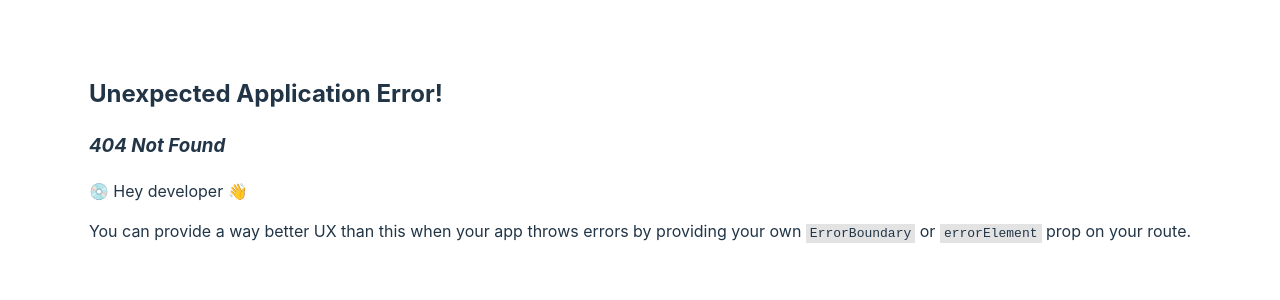
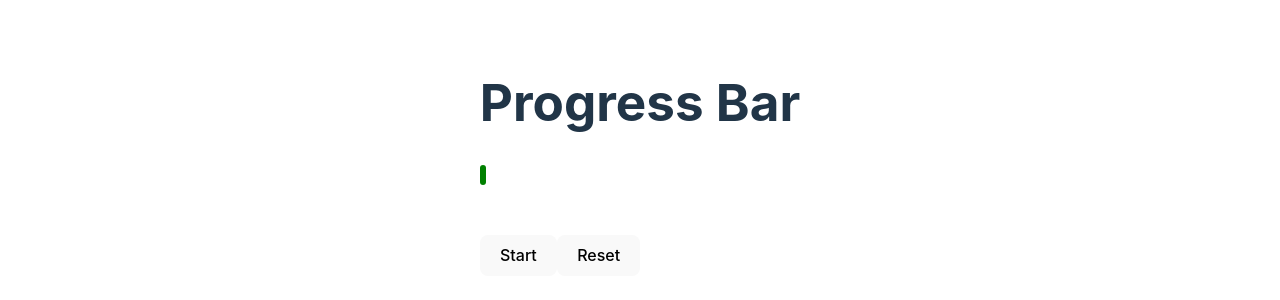
Before and after one commit to exception73/Frontend-Machind-Codiing-Rounds, a React (Vite) app: page /progressbar in a window 1280 px wide. Before the commit this address had no page. Shown: the part 242-542 px from the top of the page. Built offline with nearby package versions, Linux system fonts and the light colour scheme.

Commit message:
progress bar

```diff
--- a/src/App.jsx
+++ b/src/App.jsx
@@ -14,6 +14,7 @@ import Throttle from './Components/Throttle/Throttle.jsx';
 import JobBoard from './Components/JobBoard/JobBoard.jsx';
 import LruCache from './Components/LRUCache/LruCache.jsx';
 import MultiSearchUsers from './Components/MultiSearch Users/MultiSearchUsers.jsx';
+import ProgressBar from './Components/ProgressBar/ProgressBar.jsx';
 
 const router = createBrowserRouter([
   {
@@ -59,6 +60,9 @@ const router = createBrowserRouter([
   }, {
     path : 'searchUser',
     element : <MultiSearchUsers />
+  }, {
+    path : 'progressbar',
+    element : <ProgressBar />
   }
 ]);
 
--- a/src/Components/HomePage.jsx
+++ b/src/Components/HomePage.jsx
@@ -17,6 +17,7 @@ const HomePage = () => {
       <Link to="jobs">Job Board</Link>
       <Link to="cache">LRU Cache</Link>
       <Link to='searchUser'>MultiSearch Users with Debouncing</Link>
+      <Link to='progressBar'> Progress Bar</Link>
     </div>
   );
 };
--- /dev/null
+++ b/src/Components/ProgressBar/ProgressBar.jsx
@@ -0,0 +1,36 @@
+import React, { useState } from 'react';
+
+const ProgressBar = () => {
+  const [on, setOn] = useState(0);
+  const [width, setWidth] = useState(1);
+
+  function handleStart() {
+    setOn(1);
+
+    function startProgress() {
+      let timer = setInterval(() => {
+        setWidth((prevWidth) => {
+          if (prevWidth >= 100) {
+            clearInterval(timer);
+            setOn(0);
+            return prevWidth;
+          }
+          return prevWidth + 4;
+        });
+      }, 400);
+    }
+
+    startProgress();
+  }
+
+  return (
+    <div>
+        <h1>Progress Bar</h1>
+      <div style={{ width: `${width*2}%`, height: 20, background: 'green', marginBottom: 50, borderRadius: 50 }}></div>
+      <button disabled={on} onClick={handleStart}>Start</button>
+      <button disabled={on} onClick={() => setWidth(1)}>Reset</button>
+    </div>
+  );
+};
+
+export default ProgressBar;
```
